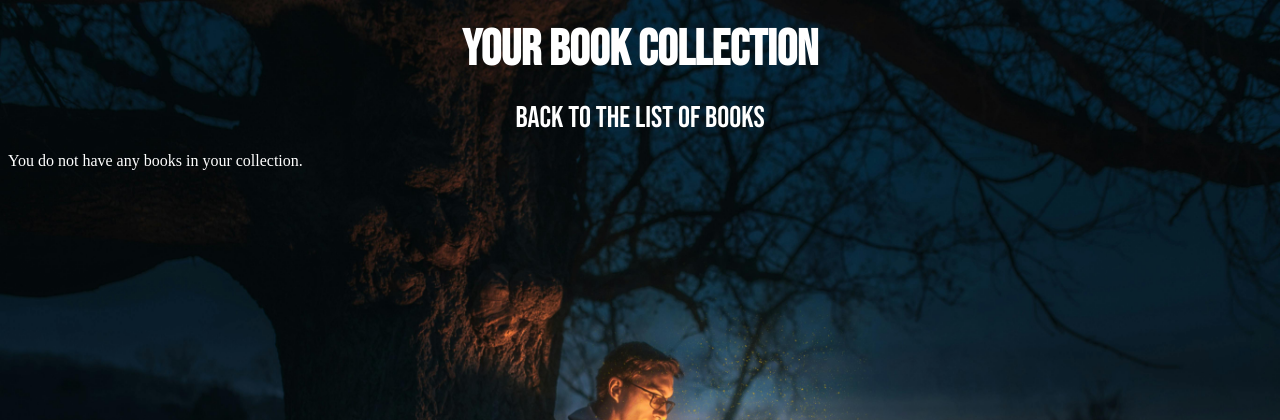
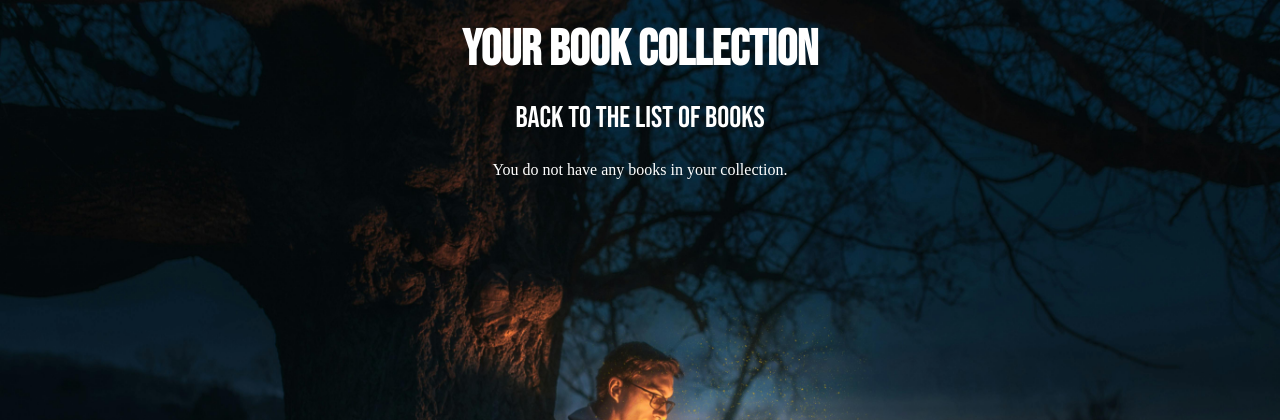
Before and after one commit to DmytroHonchar/Flask-Library-Management-System, a Flask app: template templates/user_books.html in a window 1280 px wide. Shown: the top 420 px of the page. Run offline with Flask 3, Linux system fonts and the light colour scheme; the template is opened without the code that fills it, so the values that code supplies are empty; some libraries are stand-ins or nearby versions.

Commit message:
Update user_books.css

```diff
--- a/static/user_books.css
+++ b/static/user_books.css
@@ -71,6 +71,14 @@ a:hover{
     font-weight: bold;
 }
 
+p{
+    font-family: Cinzel;
+    color: white;
+    text-align: center;
+    margin-top: 25px;
+}
+
+
 .one{
     text-align: center;
 }
```
